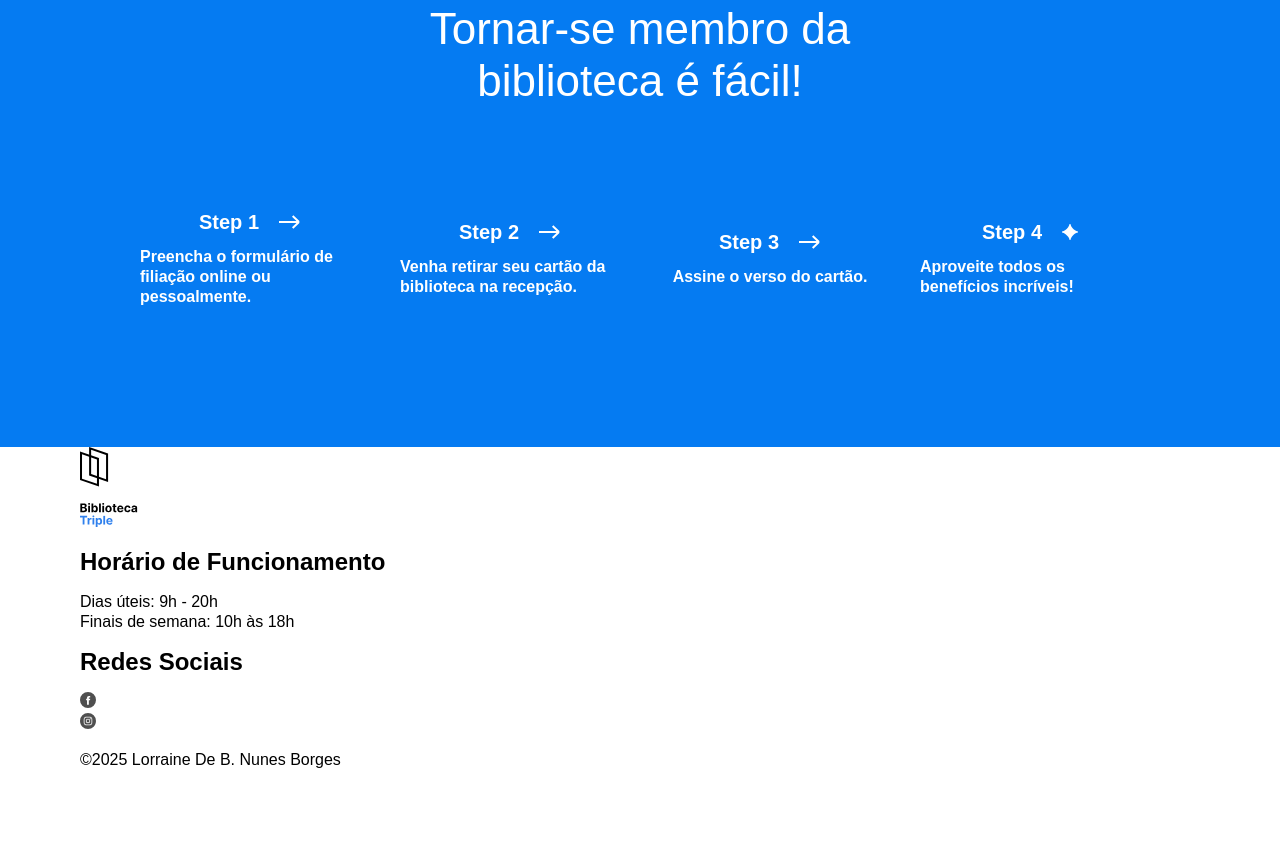
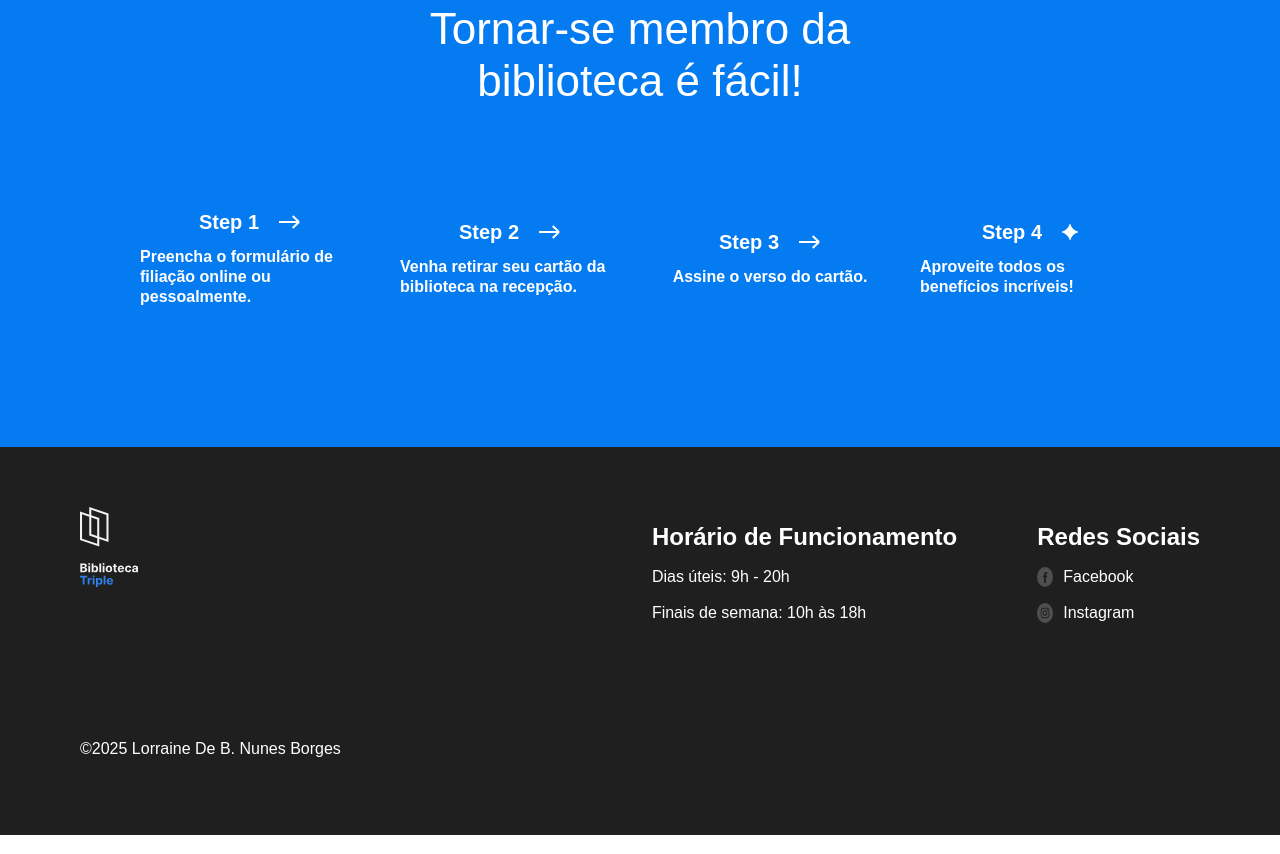
Before and after one commit to Lola1k3/web_project_library_pt, a plain HTML site: page index.html in a window 1280 px wide. Shown: the part 3087-3941 px from the top of the page. Drawn offline with Linux system fonts and the light colour scheme.

Commit message:
Add footer

```diff
--- a/index.html
+++ b/index.html
@@ -20,7 +20,7 @@
           <ul class="nav__links">
             <li><a href="#staff" class="nav__link">Escolhas da Equipe</a></li>
             <li><a href="#events" class="nav__link">Eventos</a></li>
-            <li><a href="#" class="nav__link">Seja um membro</a></li>
+            <li><a href="#membership" class="nav__link">Seja um membro</a></li>
             <li><a href="#" class="nav__link">Contatos</a></li>
           </ul>
         </nav>
@@ -204,7 +204,7 @@
             </div>
           </div>
         </section>
-        <section class="membership">
+        <section class="membership" id="membership">
           <h2 class="membership__title">
             Tornar-se membro da biblioteca é fácil!
           </h2>
@@ -266,7 +266,7 @@
         <div class="footer__columns">
           <div class="footer__column">
             <img
-              src="./images/logo.svg"
+              src="./images/logo_white.svg"
               alt="imagem de logo da Biblioteca Triple"
               class="footer__logo"
             />
@@ -286,7 +286,7 @@
                   <img
                     src="./images/facebook_white.svg"
                     class="footer__social-icon"
-                    alt=""
+                    alt="icone da rede social do Facebook"
                   />Facebook</a
                 >
               </li>
@@ -295,7 +295,7 @@
                   <img
                     src="./images/instagram_white.svg"
                     class="footer__social-icon"
-                    alt=""
+                    alt="icone da rede social do Instagram"
                   />Instagram</a
                 >
               </li>
--- a/styles/style.css
+++ b/styles/style.css
@@ -116,7 +116,6 @@
   font-weight: 400;
   margin: 0;
   color: #ffffff;
-  /*margin-bottom: 68px;*/
 }
 
 .staff__cards {
@@ -355,18 +354,22 @@
 
 .footer {
   box-sizing: border-box;
-  padding-bottom: 68px;
-  margin-left: 80px;
-  margin-right: 80px;
+  padding-bottom: 60px;
+  padding: 60px 80px;
+  color: #ffffff;
+  background-color: #1f1f1f;
 }
 
 .footer__columns {
+  display: flex;
 }
 
 .footer__column_content_hours {
+  margin-left: auto;
 }
 
 .footer__column_content_social {
+  margin-left: 80px;
 }
 
 .footer__logo {
@@ -375,6 +378,8 @@
 }
 
 .footer__column-heading {
+  margin-bottom: 20px;
+  font-size: ;
 }
 
 .footer__list {
@@ -382,18 +387,31 @@
   list-style-type: none;
   padding: 0;
   margin: 0;
+  /**/
+  /*display: flex;
+  flex-direction: column;
+  row-gap: 16px;*/
 }
 
 .footer__list-item {
+  display: flex;
+  flex-direction: column;
+  margin-bottom: 16px;
 }
 
 .footer__column-link {
   color: white;
   text-decoration: none;
+  display: flex;
 }
 
 .footer__social-icon {
+  width: 16px;
+  left: 16px;
+  margin-right: 10px;
+  /*column-gap: 10px;*/
 }
 
 .footer__copyright {
+  margin-top: 100px;
 }
```
